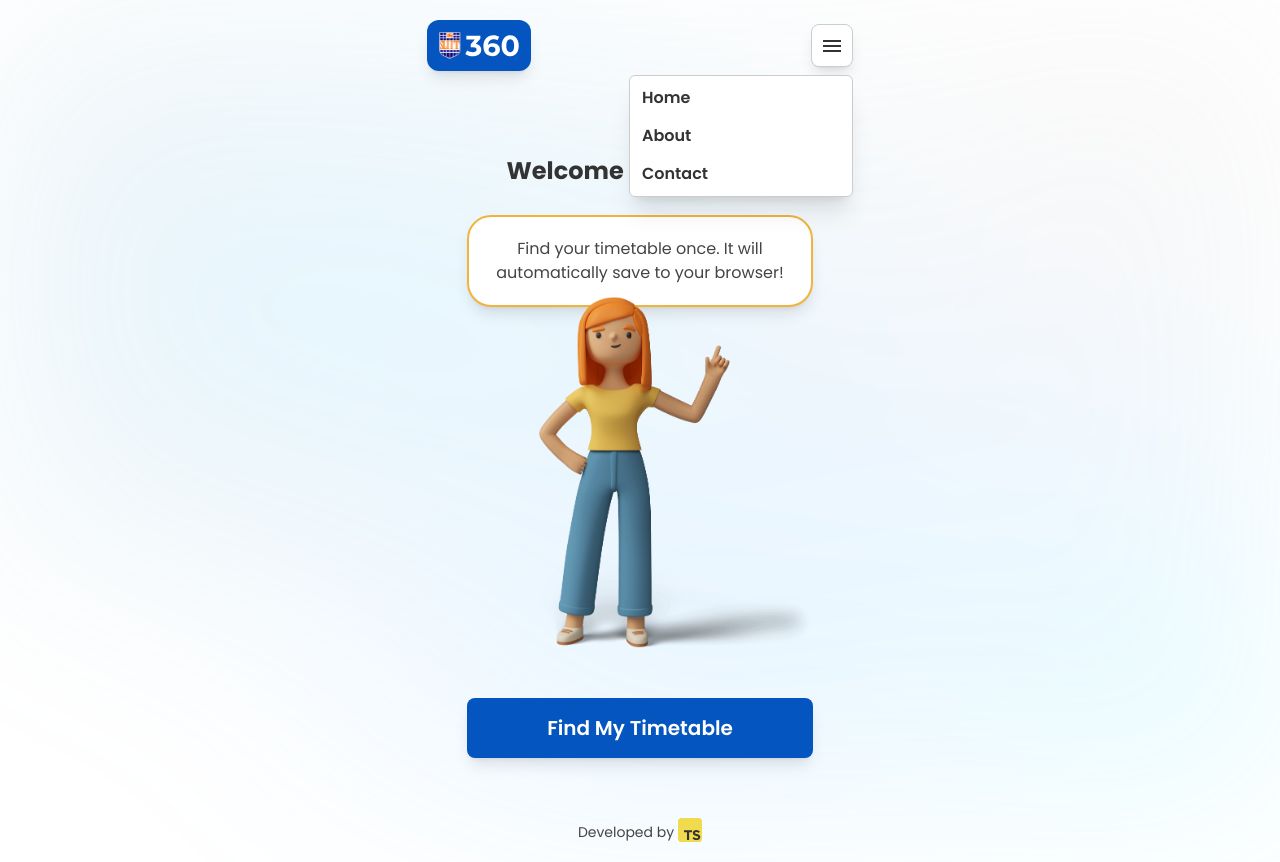
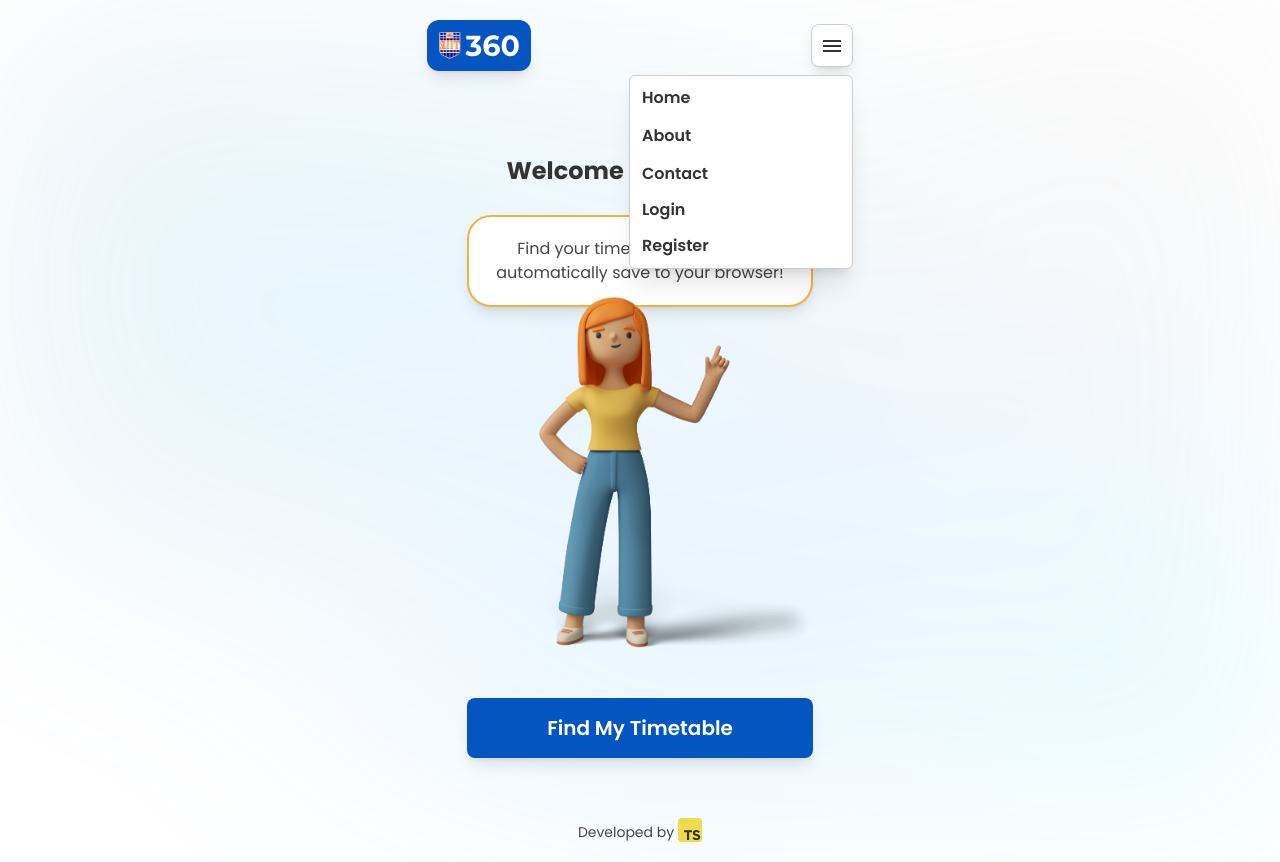
Before and after one commit to techsquaddev/utms-client, a React (Vite) app: page / in a window 1280 px wide. Both pictures are taken after a click on the button 832 px from the left and 45 px from the top of the page. Built offline with nearby package versions, Linux system fonts and the light colour scheme; no server answers.

Commit message:
fix: fix navigation buttons

```diff
--- a/src/api/authContext.jsx
+++ b/src/api/authContext.jsx
@@ -35,7 +35,7 @@ export const AuthProvider = ({ children }) => {
 
   // Render children only when loading is complete
   if (loading) {
-    return <div>Loading...</div>; // Replace with a loader
+    return <div className="">Loading...</div>; // Replace with a loader
   }
 
   return (
--- a/src/components/DashboardLayout.jsx
+++ b/src/components/DashboardLayout.jsx
@@ -4,7 +4,7 @@ import { Footer } from ".";
 import { useAuth } from "@/api/authContext";
 
 const DashboardLayout = () => {
-  const { user } = useAuth();
+  const { user, logout } = useAuth();
   const location = useLocation();
 
   const sideNavigation = [
@@ -39,6 +39,14 @@ const DashboardLayout = () => {
                     </Link>
                   ))}
               </div>
+              {user && (
+                <button
+                  onClick={logout}
+                  className="py-4 px-8 items-center cursor-pointer hover:bg-gray-300 transition duration-200 rounded-xl"
+                >
+                  Logout
+                </button>
+              )}
             </div>
             <div className="p-4 ml-4 rounded-xl w-4/5 h-full bg-gray-100 shadow-md">
               <Outlet />
--- a/src/components/Navbar.jsx
+++ b/src/components/Navbar.jsx
@@ -1,8 +1,7 @@
-import React, { useState } from "react";
 import MenuIcon from "@mui/icons-material/Menu";
 import Logo from "../assets/sliit360.svg";
 import { Wrapper } from ".";
-import { Link, useNavigate } from "react-router-dom";
+import { Link } from "react-router-dom";
 import {
   DropdownMenu,
   DropdownMenuContent,
@@ -12,11 +11,10 @@ import {
   DropdownMenuGroup,
   DropdownMenuItem,
 } from "@radix-ui/react-dropdown-menu";
-import { useLogoutMutation } from "../slices/userApiSlice";
-import { logout } from "../slices/authSlice";
-import { useDispatch, useSelector } from "react-redux";
+import { useAuth } from "@/api/authContext";
 
 const Navbar = () => {
+  const { user, logout } = useAuth();
   return (
     <Wrapper>
       <nav className="my-5">
@@ -55,11 +53,31 @@ const Navbar = () => {
                       <span>Contact</span>
                     </DropdownMenuItem>
                   </Link>
-                  {/* {userInfo && (
-                    <DropdownMenuItem className="text-text text-sm md:text-base font-semibold p-1 px-2 py-1.5 outline-none transition-colors rounded-sm select-none cursor-pointer hover:bg-soft-gray hover:text-text">
-                      <button onClick={handleLogout}>Logout</button>
-                    </DropdownMenuItem>
-                  )} */}
+                  {user ? (
+                    <>
+                      <Link to="/dashboard">
+                        <DropdownMenuItem className="text-text text-sm md:text-base font-semibold p-1 px-2 py-1.5 outline-none transition-colors rounded-sm select-none cursor-pointer hover:bg-soft-gray hover:text-text">
+                          <span>Dashboard</span>
+                        </DropdownMenuItem>
+                      </Link>
+                      <DropdownMenuItem className="text-text text-sm md:text-base font-semibold p-1 px-2 py-1.5 outline-none transition-colors rounded-sm select-none cursor-pointer hover:bg-soft-gray hover:text-text">
+                        <button onClick={logout}>Logout</button>
+                      </DropdownMenuItem>
+                    </>
+                  ) : (
+                    <>
+                      <Link to="/login">
+                        <DropdownMenuItem className="text-text text-sm md:text-base font-semibold p-1 px-2 py-1.5 outline-none transition-colors rounded-sm select-none cursor-pointer hover:bg-soft-gray hover:text-text">
+                          <span>Login</span>
+                        </DropdownMenuItem>
+                      </Link>
+                      <Link to="/register">
+                        <DropdownMenuItem className="text-text text-sm md:text-base font-semibold p-1 px-2 py-1.5 outline-none transition-colors rounded-sm select-none cursor-pointer hover:bg-soft-gray hover:text-text">
+                          <span>Register</span>
+                        </DropdownMenuItem>
+                      </Link>
+                    </>
+                  )}
                 </DropdownMenuGroup>
               </DropdownMenuContent>
             </DropdownMenu>
--- a/src/pages/Timetable.jsx
+++ b/src/pages/Timetable.jsx
@@ -58,14 +58,6 @@ const Timetable = () => {
 
     fetchTimetable();
   }, [timetableId]);
-
-  useEffect(() => {
-    const interval = setInterval(() => {
-      const now = new Date();
-      setCurrentDay(now.getDay());
-    }, 60000);
-    return () => clearInterval(interval);
-  }, []);
 
   // if (error) {
   //   return <div>Error: {error}</div>; TODO: Add an error component here
```
